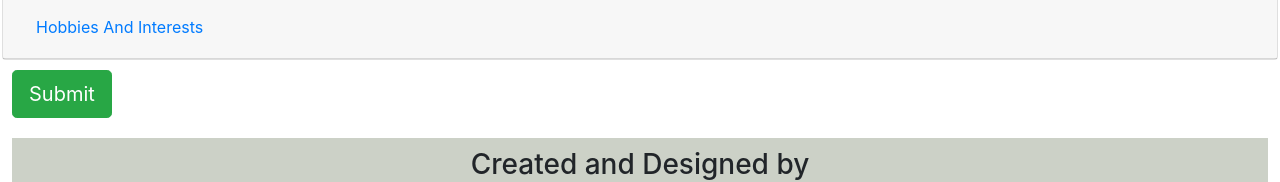
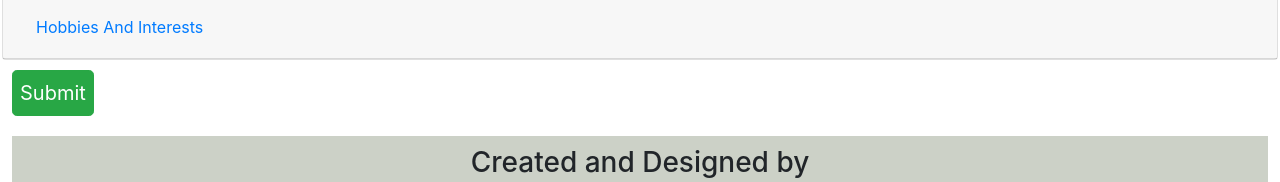
Before and after one commit to shubhamrsangle/Web_App_for_resume_generation, a React (Create React App) app in the folder client/: page / in a window 1280 px wide. Shown: the part 768-950 px from the top of the page. Built offline with nearby package versions, Linux system fonts and the light colour scheme.

Commit message:
Update formCombined.js

```diff
--- a/client/src/components/FormCombined/formCombined.js
+++ b/client/src/components/FormCombined/formCombined.js
@@ -380,7 +380,7 @@ export default class Form extends React.Component {
         <HobbiesAndInterests fields={this.state.hobbiesandinterests} submit={this.submitHandler} removeFunc={this.removeFunction} editFunc={this.editFunction}/>
 
 
-        <button style={{margin:"10px"}} className="btn btn-success btn-lg" onClick={this.finalSubmit}>Submit</button>
+        <button style={{margin:"10px", padding:"7px"}} className="btn btn-success btn-lg" onClick={this.finalSubmit}>Submit</button>
       </React.Fragment>
     );
   }
```
